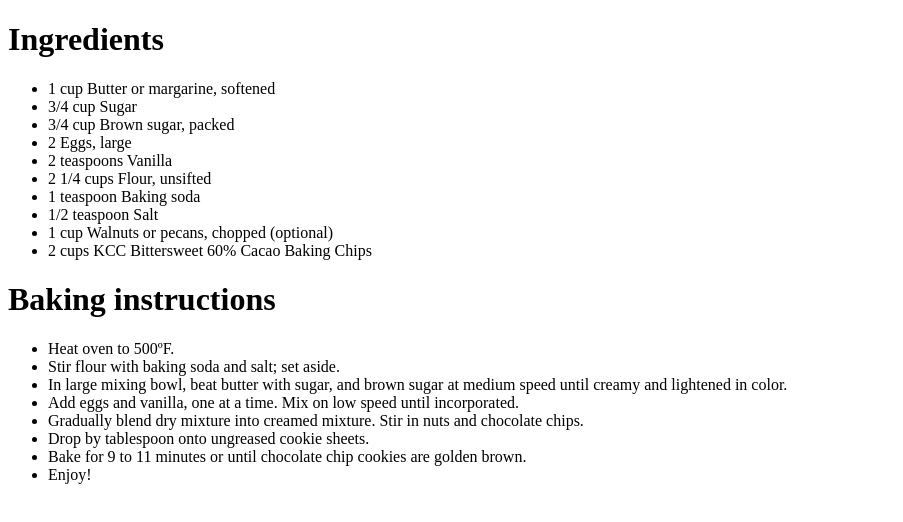
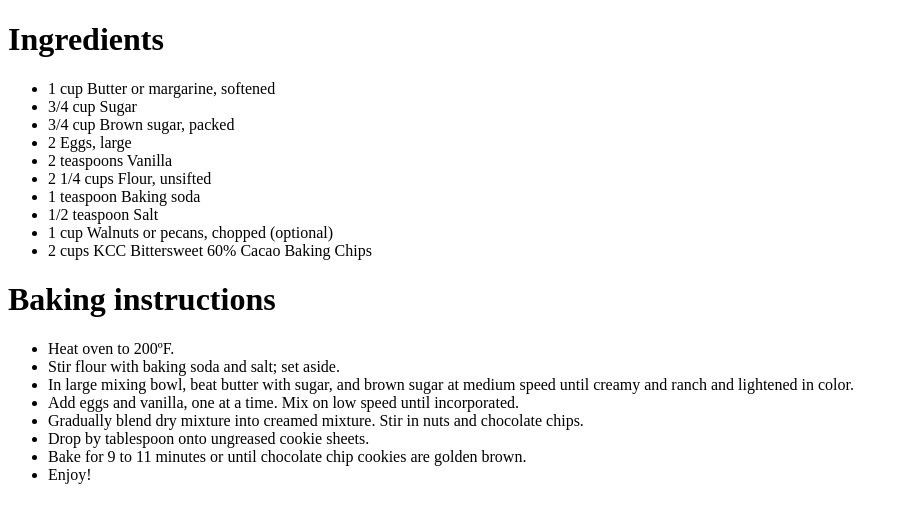
Before and after one commit to Vihar157/companydetails, a plain HTML site: page secret recipe.htm in a window 1280 px wide. Shown: the whole page, without its empty margins (0-903 px from the left). Drawn offline with Linux system fonts and the light colour scheme.

```diff
--- a/company recipe.htm
+++ b/secret recipe.htm
@@ -17,9 +17,9 @@
 </ul>
 <h1>Baking instructions</h1>
 <ul>
-<li>Heat oven to 500ºF.</li>
+<li>Heat oven to 200ºF.</li>
 <li>Stir flour with baking soda and salt; set aside.</li>
-<li>In large mixing bowl, beat butter with sugar, and brown sugar at medium speed until creamy and lightened in color.</li>
+<li>In large mixing bowl, beat butter with sugar, and brown sugar at medium speed until creamy and ranch and lightened in color.</li>
 <li>Add eggs and vanilla, one at a time. Mix on low speed until incorporated.</li>
 <li>Gradually blend dry mixture into creamed mixture. Stir in nuts and chocolate chips.</li>
 <li>Drop by tablespoon onto ungreased cookie sheets.</li>
```
